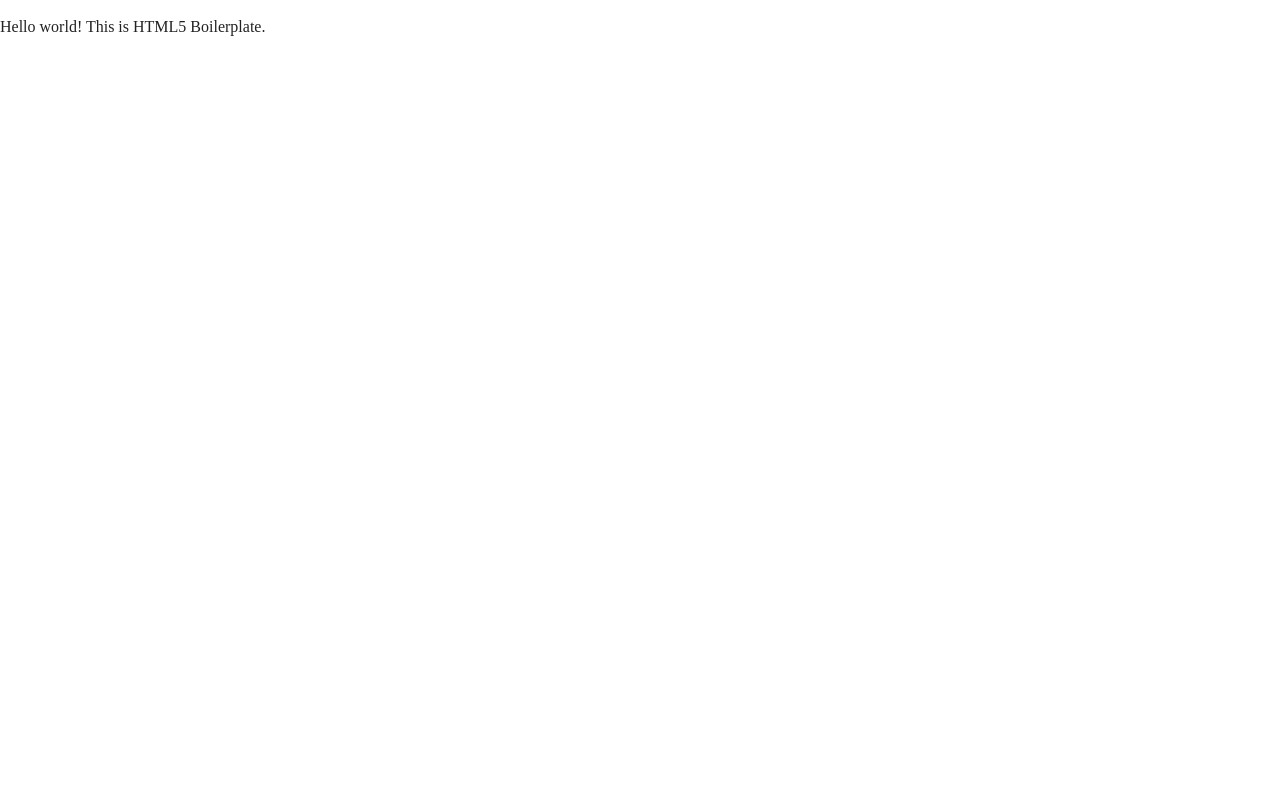
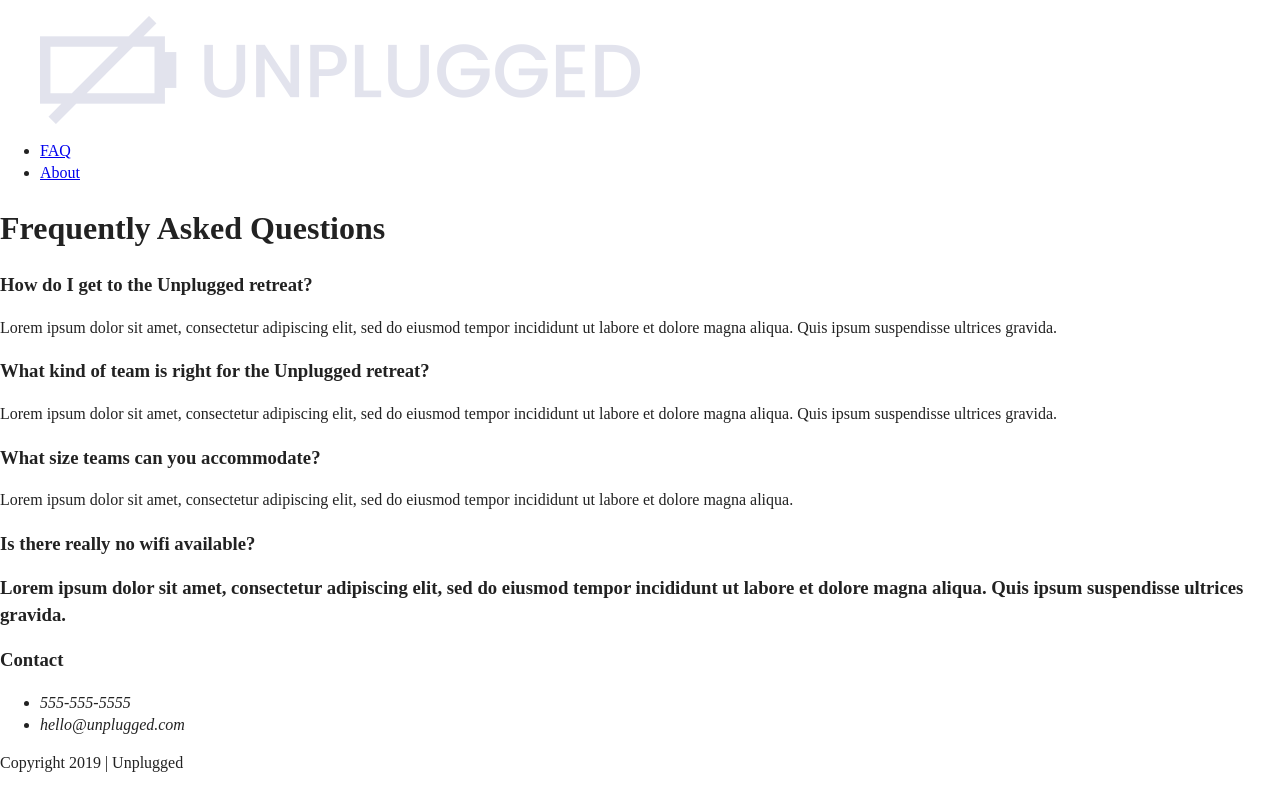
Before and after one commit to Emily-a-Smith/unplugged-retreat, a website: page faq/index.html in a window 1280 px wide. Drawn offline with Linux system fonts and the light colour scheme; files whose address does not match are found by name.

Commit message:
Added content to faq pg

```diff
--- a/faq/index.html
+++ b/faq/index.html
@@ -24,8 +24,89 @@
 
 <body>
 
+  <header>
+
+    <div class="content-wrapper">
+
+      <figure>
+       <a href="#"><img src="img/unpluggedlogo.png" alt="unplugged logo"></a>
+     </figure>
+
+       <div class="header-divider"></div>
+       <nav>
+            <ul>
+                <li><a href="faq/index.html" target="_blank">FAQ</a></li>
+                <li><a href="about/index.html" target="_blank">About</a></li>
+            </ul>
+       </nav>
+   </div>
+
+  </header>
+
+  <main>
+
+    <section class="faq">
+      <div class="contact-wrapper">
+        <div class="faq-content">
+          <h1>Frequently Asked Questions</h1>
+
+          <div class="colm-1">
+            <h3>How do I get to the Unplugged retreat?</h3>
+            <p>Lorem ipsum dolor sit amet, consectetur adipiscing elit, sed do eiusmod tempor incididunt ut labore et dolore magna aliqua. Quis ipsum suspendisse ultrices gravida.</p>
+          </div>
+
+          <div class="colm-2">
+            <h3>What kind of team is right for the Unplugged retreat?</h3>
+            <p>Lorem ipsum dolor sit amet, consectetur adipiscing elit, sed do eiusmod tempor incididunt ut labore et dolore magna aliqua. Quis ipsum suspendisse ultrices gravida.</p>
+          </div>
+
+          <div class="colm-3">
+            <h3>What size teams can you accommodate?</h3>
+            <p>Lorem ipsum dolor sit amet, consectetur adipiscing elit, sed do eiusmod tempor incididunt ut labore et dolore magna aliqua.</p>
+          </div>
+
+          <div class="colm-4">
+            <h3>Is there really no wifi available?<h3>
+            <p>Lorem ipsum dolor sit amet, consectetur adipiscing elit, sed do eiusmod tempor incididunt ut labore et dolore magna aliqua. Quis ipsum suspendisse ultrices gravida.</p>
+          </div>
+
+        </div>
+
+      </div>
+
+    </section>
+
+  </main>
+
+  <footer>
+      <div class="content-wrapper">
+          <div class="footer-content">
+            <div class="contact">
+              <h3>Contact</h3>
+              <address>
+                <ul>
+                  <li>555-555-5555</li>
+                  <li>hello@unplugged.com</li>
+                </ul>
+              </address>
+            </div>
+          </div>
+              <div class="social">
+                  <div class="social-icons">
+                      <p><a href="https://www.facebook.com/yoursite" target="_blank"></a></p>
+                      <!-- other social links here -->
+                  </div>
+              </div>
+          </div> <!-- footer content ends -->
+      </div> <!--footer content-wrapper ends-->
+
+      <div class="copyright">
+        <p>Copyright 2019  |  Unplugged</p>
+      </div>
+  </footer>
+
   <!-- Add your site or application content here -->
-  <p>Hello world! This is HTML5 Boilerplate.</p>
+
   <script src="../js/vendor/modernizr-3.11.2.min.js"></script>
   <script src="../js/plugins.js"></script>
   <script src="../js/main.js"></script>
```
